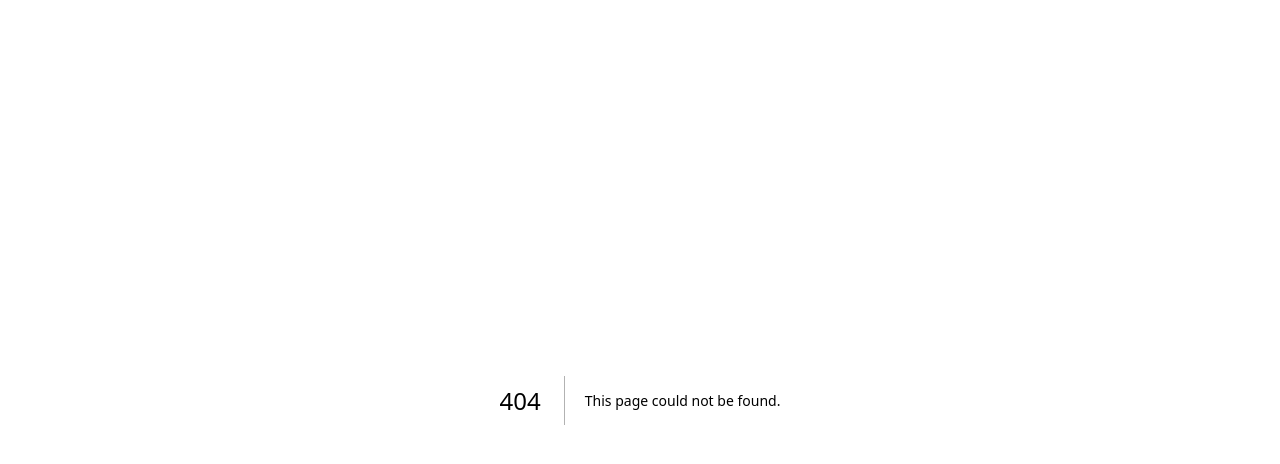
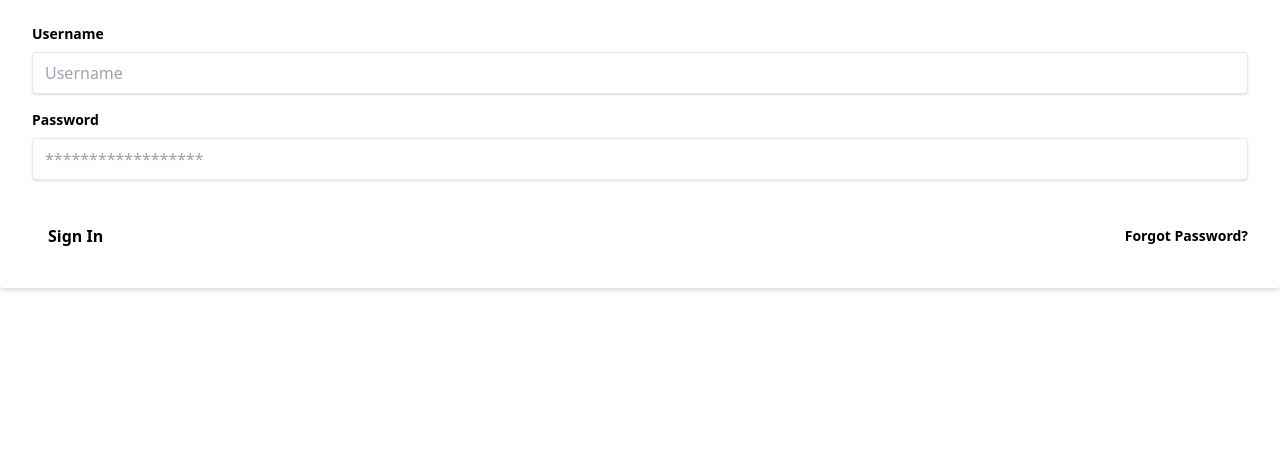
Before and after one commit to TrenCove/frontend-site, a Next.js app: page /login in a window 1280 px wide. Before the commit this address had no page. Shown: the top 464 px of the page. Built offline with nearby package versions, Linux system fonts and the light colour scheme.

Commit message:
login & logout logic

```diff
--- a/package.json
+++ b/package.json
@@ -14,12 +14,14 @@
     "@types/react-dom": "18.0.11",
     "eslint": "8.36.0",
     "eslint-config-next": "13.2.4",
+    "jsonwebtoken": "^9.0.0",
     "next": "13.2.4",
     "react": "18.2.0",
     "react-dom": "18.2.0",
     "typescript": "5.0.2"
   },
   "devDependencies": {
+    "@types/jsonwebtoken": "^9.0.1",
     "autoprefixer": "^10.4.14",
     "postcss": "^8.4.21",
     "tailwindcss": "^3.2.7"
--- a/pages/index.tsx
+++ b/pages/index.tsx
@@ -1,14 +1,42 @@
-import Head from 'next/head'
-import Image from 'next/image'
-import { Inter } from 'next/font/google'
-import styles from '@/styles/Home.module.css'
-
-const inter = Inter({ subsets: ['latin'] })
+import { useState, useEffect } from "react";
+import { useRouter } from "next/router";
 
 export default function Home() {
-  return (
-    <h1 className="text-3xl font-bold underline">
-      Hello world!
-    </h1>
-  )
+  const router = useRouter();
+  const [auth, setAuth] = useState(false);
+
+  function logout() {
+    localStorage.clear();
+    setAuth(false);
+  }
+
+  useEffect(() => {
+    const getAccessToken = () => {
+      if (typeof window !== "undefined") return localStorage.getItem("token");
+    };
+    const token = getAccessToken();
+    if (token != undefined) {
+      setAuth(true);
+    } else {
+      localStorage.removeItem("token");
+      localStorage.removeItem("username");
+      setAuth(false);
+      router.push("/login");
+    }
+  });
+  if (auth == true) {
+    console.log("authed");
+    return (
+      <div>
+        <h1 className="text-3xl font-bold underline">Search Page</h1>
+        <button
+          className="font-bold py-2 px-4 rounded-full bg-green-500"
+          type="button"
+          onClick={logout}
+        >
+          Sign out
+        </button>
+      </div>
+    );
+  }
 }
--- /dev/null
+++ b/pages/login.tsx
@@ -0,0 +1,78 @@
+import { useState } from "react";
+import { useRouter } from "next/router";
+
+export default function Login() {
+    const router = useRouter();
+  const [username, setUsername] = useState("");
+  const [password, setPassword] = useState("");
+  const [loginError, setLoginError] = useState(false);
+
+  async function signIn() {
+    console.log("Attempting logging in as " + username);
+    const loginJSON = {
+        username: username,
+        password: password
+    }
+    const response = await fetch('http://localhost:3001/login', {
+        method: "POST",
+        headers: {
+            "Content-Type": "application/json"
+        },
+        body: JSON.stringify(loginJSON)
+    });
+    if(response.status == 200){
+        const token = await response.json();
+        console.log(token);
+        localStorage.setItem("token", token);
+        localStorage.setItem("username", username);
+        router.push("/");
+    }else{
+        setLoginError(true);
+    }
+  }
+
+  return (
+    <div className="bg-white shadow-md rounded px-8 pt-6 pb-8 mb-4 flex flex-col">
+      <div className="mb-4">
+        <label className="block text-grey-darker text-sm font-bold mb-2">
+          Username
+        </label>
+        <input
+          className="shadow appearance-none border rounded w-full py-2 px-3 text-grey-darker"
+          id="username"
+          type="text"
+          placeholder="Username"
+          onChange={(e) => setUsername(e.target.value)}
+        ></input>
+      </div>
+      <div className="mb-6">
+        <label className="block text-grey-darker text-sm font-bold mb-2">
+          Password
+        </label>
+        <input
+          className="shadow appearance-none border border-red rounded w-full py-2 px-3 text-grey-darker mb-3"
+          id="password"
+          type="password"
+          placeholder="******************"
+          onChange={(e) => setPassword(e.target.value)}
+        ></input>
+        <p className="text-red text-xs italic" hidden={!loginError}>Error logging in, please try again</p>
+      </div>
+      <div className="flex items-center justify-between">
+        <button
+          className="bg-blue hover:bg-blue-dark font-bold py-2 px-4 rounded"
+          type="button"
+          onClick={signIn}
+        >
+          Sign In
+        </button>
+        <a
+          className="inline-block align-baseline font-bold text-sm text-blue hover:text-blue-darker"
+          href="#"
+        >
+          Forgot Password?
+        </a>
+      </div>
+    </div>
+  );
+}
```
Also changed, not shown: 1 other file (tests, documents, lock files or other folders).
